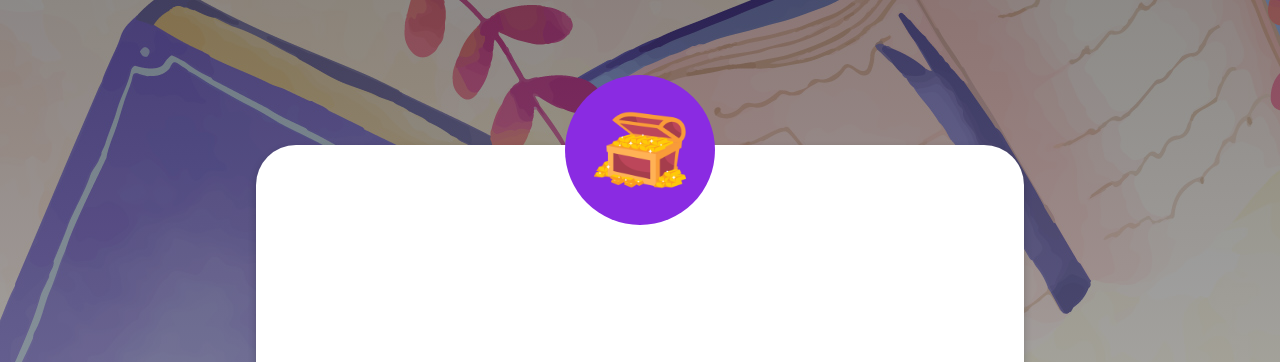
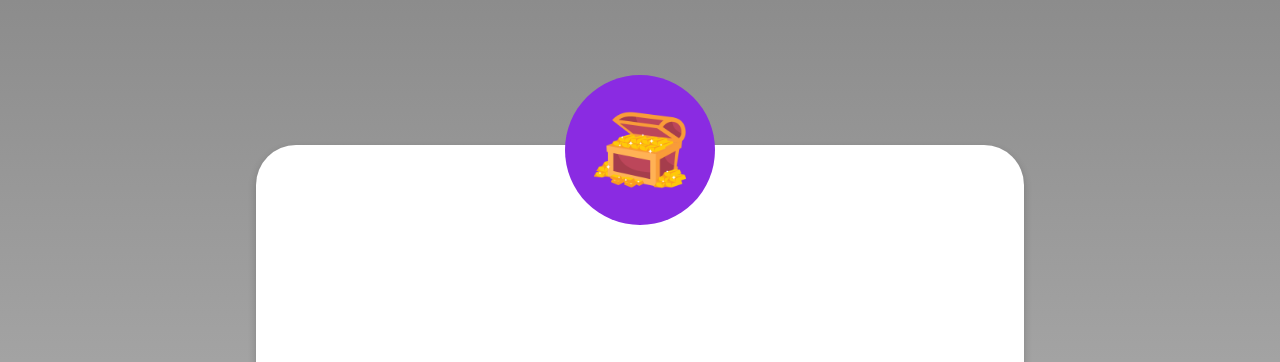
Before and after one commit to mtdm2023/Game.github.io, a website: page index.html in a window 1280 px wide. Shown: the top 362 px of the page. Drawn offline with nearby package versions, Linux system fonts and the light colour scheme.

Commit message:
Update style.css

```diff
--- a/css/style.css
+++ b/css/style.css
@@ -9,7 +9,7 @@ body {
     align-items: center;
     flex-direction: column;
     height: 100vh;
-    background-image: url('../images/8682522.jpg');
+/*     background-image: url('../images/8682522.jpg'); */
     background-repeat: no-repeat;
 
     overflow: hidden !important;
```
